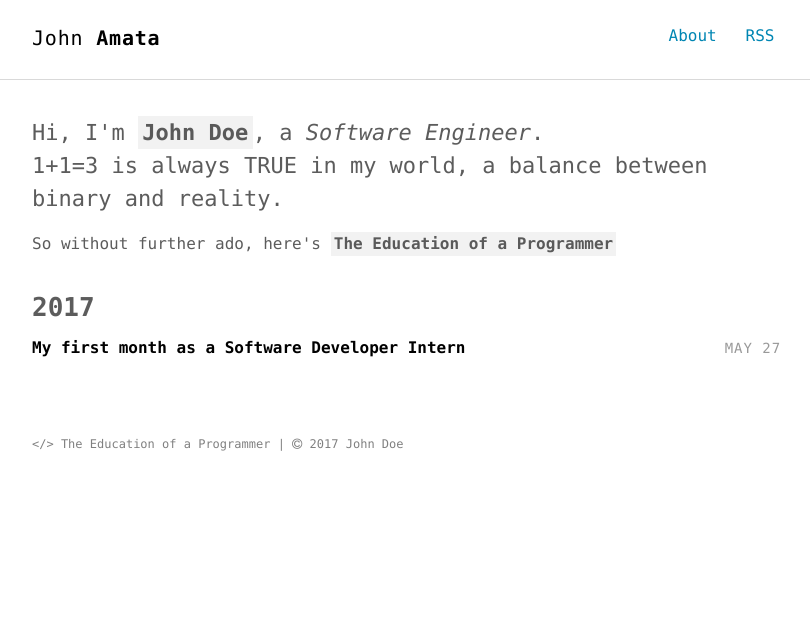
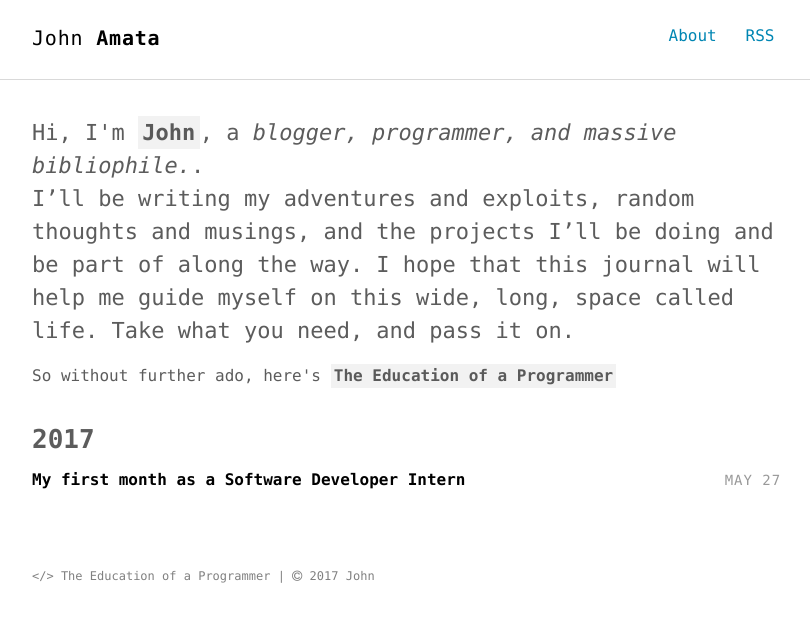
Before and after one commit to jpamata/jpamata.github.io, a Jekyll site: the page built from index.html, in a window 1280 px wide. Shown: the top 622 px of the page, without its empty margins (232-1042 px from the left). Built offline with Jekyll 4.4.1, drawn with Linux system fonts in a browser that asks for light colours.

Commit message:
Update _config.yml

```diff
--- a/_config.yml
+++ b/_config.yml
@@ -9,9 +9,9 @@ baseurl: "" # apply repo name if use it under gh-pages branch
 # baseurl: null # apply null if repo name is something like username.github.io
 
 google_analytics: UA-XXXXX-XX
-repo: http://github.com/heiswayi/thinkspace
-disqus_shortname: "hnbloggithub"
-twitter_username: "HeiswayiNrird"
+repo: http://github.com/jpamata/jpamata.github.io
+disqus_shortname: "john_amata"
+twitter_username: "john__amata"
 comments: true
 
 # Build settings
@@ -29,9 +29,9 @@ sass:
 
 # Author settings
 author:
-  name     : "John Doe"
-  job      : "Software Engineer"
-  bio      : "1+1=3 is always TRUE in my world, a balance between binary and reality."
+  name     : "John"
+  job      : "blogger, programmer, and massive bibliophile."
+  bio      : "I’ll be writing my adventures and exploits, random thoughts and musings, and the projects I’ll be doing and be part of along the way. I hope that this journal will help me guide myself on this wide, long, space called life. Take what you need, and pass it on."
   thumb    : /images/author.jpg
   email    : hnrird@gmail.com
   url      : http://heiswayi.github.io
```
